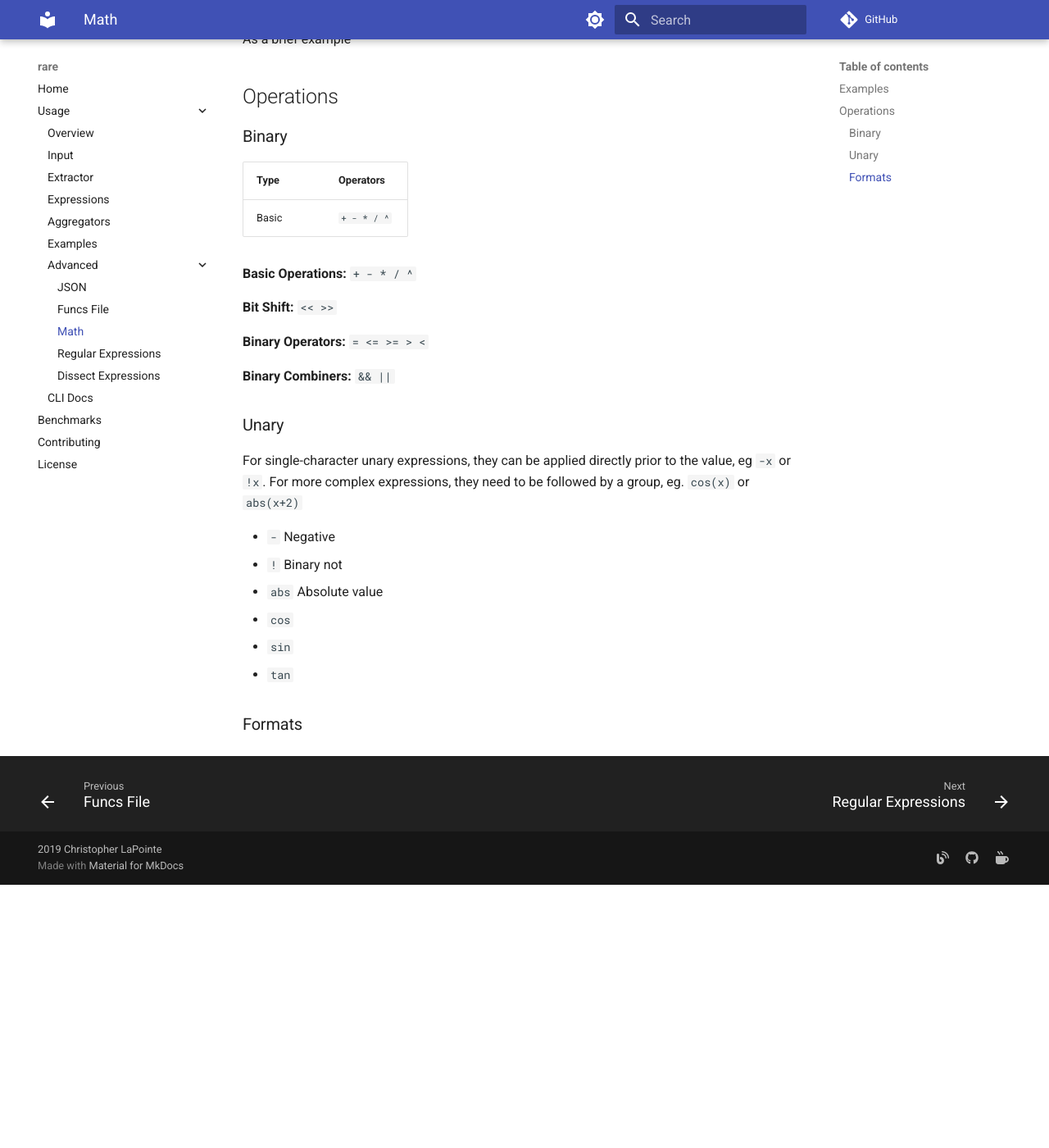
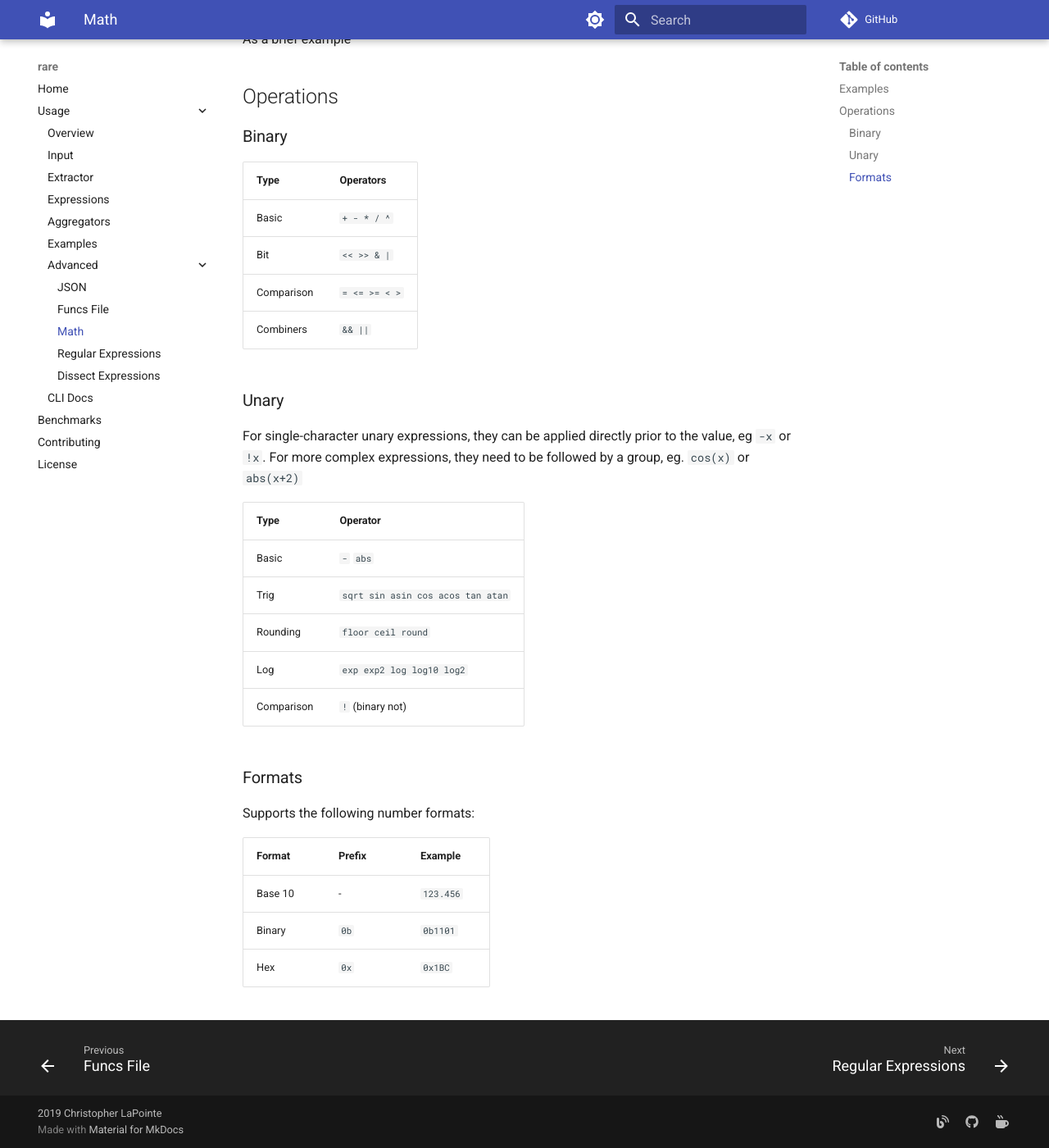
Before and after one commit to zix99/rare, an MkDocs documentation site: the page built from docs/usage/math.md, in a window 1280 px wide and 1400 px high, scrolled down 784 px. Shown: the whole window at 82% size. Built offline with MkDocs 1.6.1 and Material for MkDocs 9.7.7, drawn with Linux system fonts in a browser that asks for light colours; comment, search, counter and statistics services are not loaded; before the commit the page ends 1863 px from its top, so only the background shows below that.

Commit message:
Support parsing binary and hex

```diff
--- a/docs/usage/math.md
+++ b/docs/usage/math.md
@@ -33,17 +33,12 @@ As a brief example
 
 ### Binary
 
-| Type  | Operators   |
-|-------|-------------|
-| Basic | `+ - * / ^` |
-
-**Basic Operations:** `+ - * / ^`
-
-**Bit Shift:** `<< >>`
-
-**Binary Operators:** `= <= >= > <`
-
-**Binary Combiners:** `&& ||`
+| Type       | Operators     |
+|------------|---------------|
+| Basic      | `+ - * / ^`   |
+| Bit        | `<< >> & |`   |
+| Comparison | `= <= >= < >` |
+| Combiners  | `&& ||`       |
 
 ### Unary
 
@@ -51,11 +46,20 @@ For single-character unary expressions, they can be applied directly
 prior to the value, eg `-x` or `!x`. For more complex expressions,
 they need to be followed by a group, eg. `cos(x)` or `abs(x+2)`
 
-- `-` Negative
-- `!` Binary not
-- `abs` Absolute value
-- `cos`
-- `sin`
-- `tan`
+| Type       | Operator                          |
+|------------|-----------------------------------|
+| Basic      | `-` `abs`                         |
+| Trig       | `sqrt sin asin cos acos tan atan` |
+| Rounding   | `floor ceil round`                |
+| Log        | `exp exp2 log log10 log2`         |
+| Comparison | `!` (binary not)                  |
 
 ### Formats
+
+Supports the following number formats:
+
+| Format  | Prefix | Example   |
+|---------|--------|-----------|
+| Base 10 | -      | `123.456` |
+| Binary  | `0b`   | `0b1101`  |
+| Hex     | `0x`   | `0x1BC`   |
```
Also changed, not shown: 1 other file.
